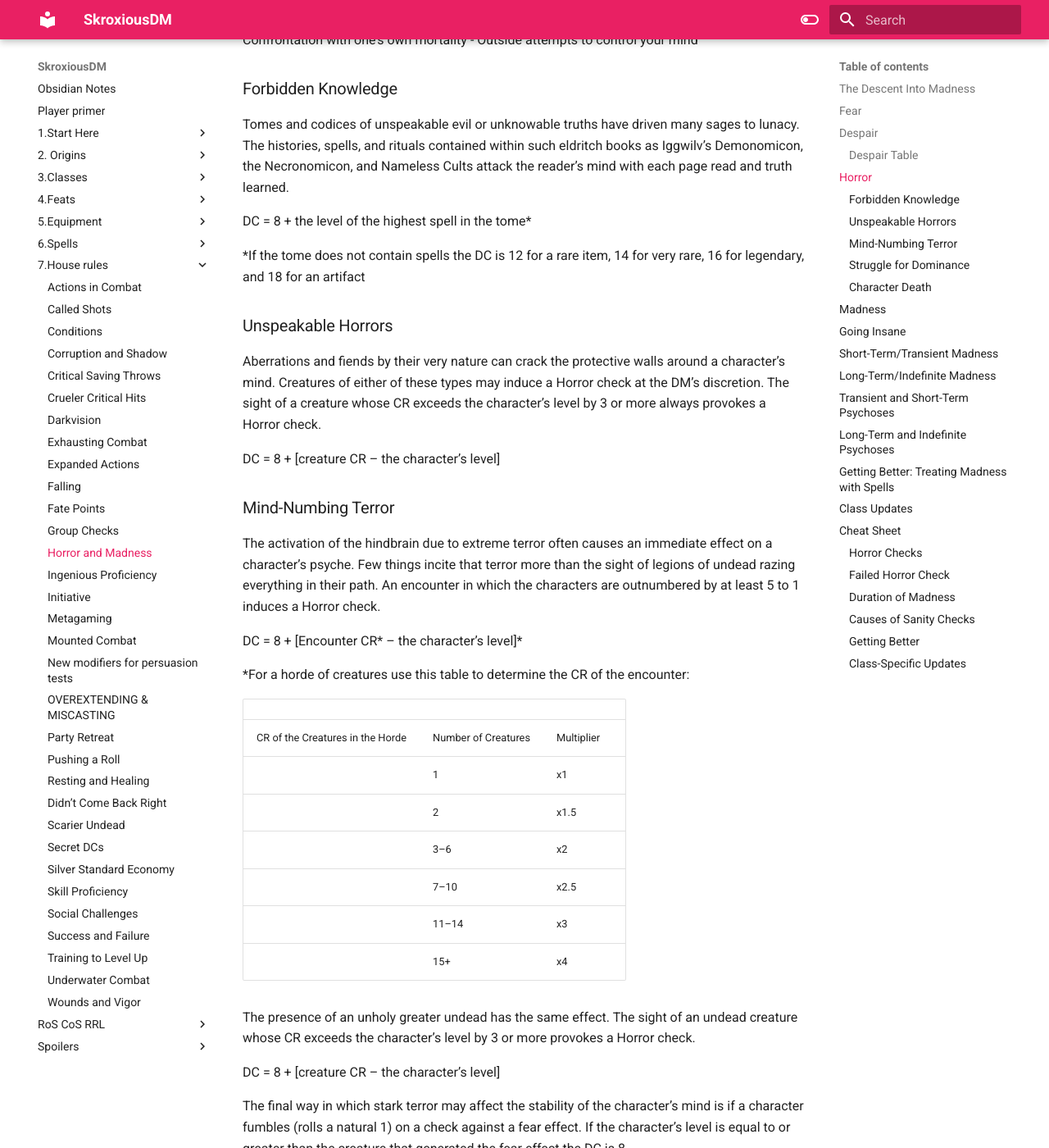
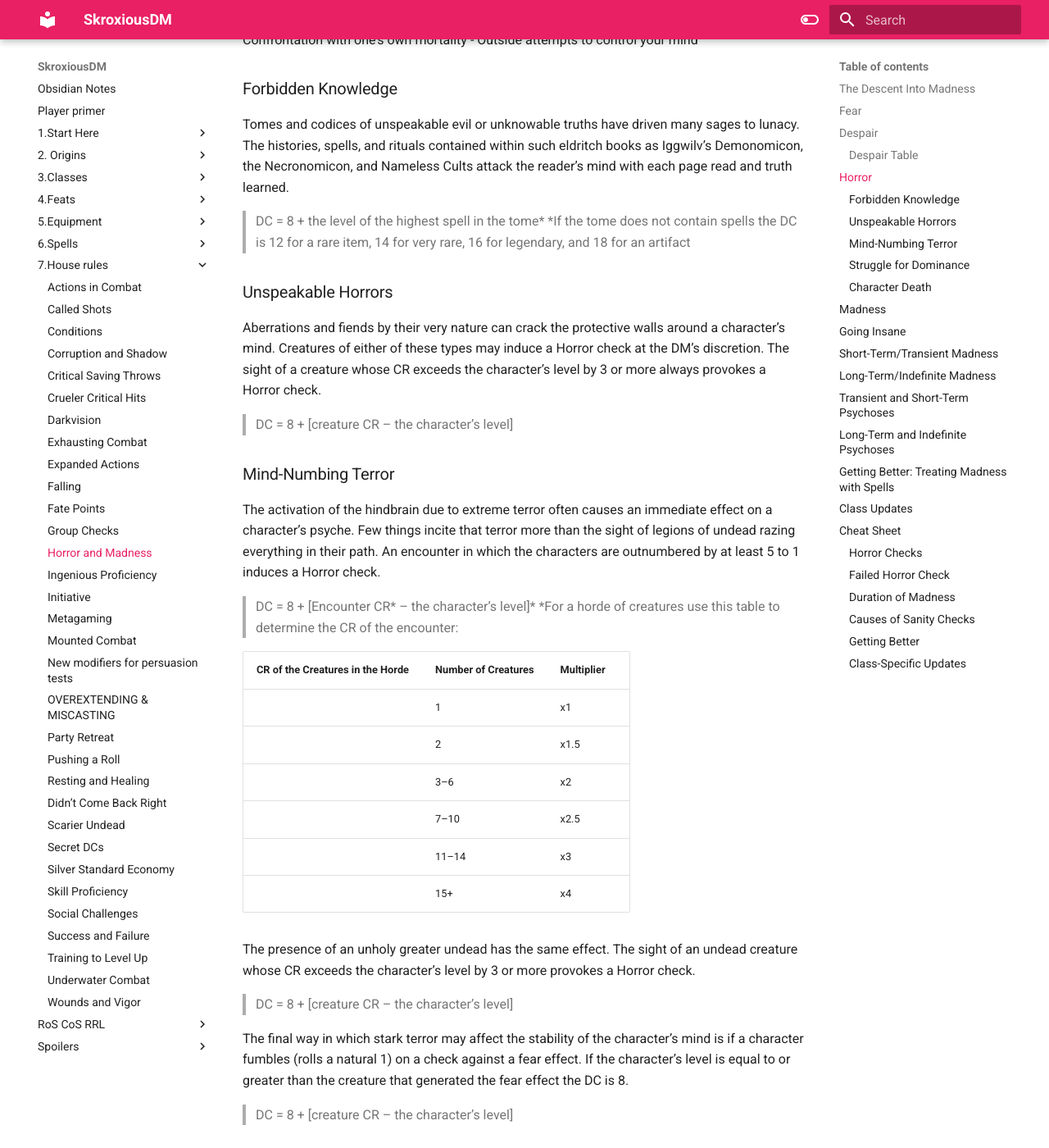
Before and after one commit to SkroxiousDM/SkroxiousDM, an MkDocs documentation site: the page built from docs/7.House_rules/Horror_and_Madness.md, in a window 1280 px wide and 1400 px high, scrolled down 1841 px. Shown: the whole window at 82% size. Built offline with MkDocs 1.6.1 and Material for MkDocs 9.7.7, drawn with Linux system fonts in a browser that asks for light colours; some of the changed text lies outside the part shown.

Commit message:
vault backup: 2023-10-29 21:54:41

```diff
--- a/docs/7.House_rules/Horror_and_Madness.md
+++ b/docs/7.House_rules/Horror_and_Madness.md
@@ -47,30 +47,21 @@ Horror does not imply a threat but rather a certain amount of revulsion, anguish
 - Outside attempts to control your mind
 
 ### Forbidden Knowledge
-
 Tomes and codices of unspeakable evil or unknowable truths have driven many sages to lunacy. The histories, spells, and rituals contained within such eldritch books as Iggwilv’s Demonomicon, the Necronomicon, and Nameless Cults attack the reader’s mind with each page read and truth learned.
-
-DC = 8 + the level of the highest spell in the tome*
-
+>DC = 8 + the level of the highest spell in the tome*
 *If the tome does not contain spells the DC is 12 for a rare item, 14 for very rare, 16 for legendary, and 18 for an artifact
 
 ### Unspeakable Horrors
-
 Aberrations and fiends by their very nature can crack the protective walls around a character’s mind. Creatures of either of these types may induce a Horror check at the DM’s discretion. The sight of a creature whose CR exceeds the character’s level by 3 or more always provokes a Horror check.
-
-DC = 8 + [creature CR – the character’s level]
+>DC = 8 + [creature CR – the character’s level]
 
 ### Mind-Numbing Terror
-
 The activation of the hindbrain due to extreme terror often causes an immediate effect on a character’s psyche. Few things incite that terror more than the sight of legions of undead razing everything in their path. An encounter in which the characters are outnumbered by at least 5 to 1 induces a Horror check.
-
-DC = 8 + [Encounter CR* – the character’s level]*
-
+>DC = 8 + [Encounter CR* – the character’s level]*
 *For a horde of creatures use this table to determine the CR of the encounter:
 
-|   |   |   |
+|CR of the Creatures in the Horde|Number of Creatures|Multiplier|
 |---|---|---|
-|CR of the Creatures in the Horde|Number of Creatures|Multiplier|
 ||1|x1|
 ||2|x1.5|
 ||3–6|x2|
@@ -79,25 +70,19 @@ DC = 8 + [Encounter CR* – the character’s level]*
 ||15+|x4|
 
 The presence of an unholy greater undead has the same effect. The sight of an undead creature whose CR exceeds the character’s level by 3 or more provokes a Horror check.
-
-DC = 8 + [creature CR – the character’s level]
+>DC = 8 + [creature CR – the character’s level]
 
 The final way in which stark terror may affect the stability of the character’s mind is if a character fumbles (rolls a natural 1) on a check against a fear effect. If the character’s level is equal to or greater than the creature that generated the fear effect the DC is 8.
-
-DC = 8 + [creature CR – the character’s level]
+>DC = 8 + [creature CR – the character’s level]
 
 ### Struggle for Dominance
-
 The struggle for dominance between a sentient item and its owner may damage the wielder’s mind. If the wielder loses a Conflict between herself and her item, and the item possesses her, she should make a Horror check as the item overwhelms her mental defenses and forces her to act as it wishes.
-
-DC = 12 + the item’s Charisma modifier
+>DC = 12 + the item’s Charisma modifier
 
 ### Character Death
-
 Any character that fails their death save and is subsequently brought back to life through whatever means are available to her allies automatically fumbles a Horror check as their soul is tormented in the mists.
 
 ## Madness
-
 Unless otherwise noted any madness developed by a character is transient. If a character must roll on the Madness table while afflicted with a transient madness the subsequent insanity will be short-term. If a character is suffering from a short-term insanity and must roll on the Madness table the newly developed psychosis is long-term.
 
 - Transient insanity will continue to affect the character until she has completed the encounter that caused the Sanity check. To quell the transient insanity the character need only find a quiet place and spend a few minutes reassuring herself. (Breather)
@@ -131,10 +116,9 @@ During a high-stress situation, the PC may attempt to control themselves for the
 
 ## Transient and Short-Term Psychoses
 
-|   |   |   |
+|d100|Disorder|Effects|
 |---|---|---|
-|d100|Disorder|Effects|
-|01-05|Arithmomania -<br><br>The character fixates on a mundane object within the room and begins to count all instances of it. She cannot do anything until finished counting the objects.|The DM chooses an object(s) in the room and the character must use her action to count the objects.<br><br>The character can only take reactions while counting.<br><br>Counting takes 1d4 rounds.|
+|01-05|Arithmomania - The character fixates on a mundane object within the room and begins to count all instances of it. She cannot do anything until finished counting the objects.|The DM chooses an object(s) in the room and the character must use her action to count the objects.<br><br>The character can only take reactions while counting.<br><br>Counting takes 1d4 rounds.|
 |06-10|Babbling - The character babbles unintelligibly. Vocalizations are in her native language and can be heard by any nearby creatures.|The character cannot  communicate or cast any spells with vocal components for 1d4 rounds. Perception checks against the character have a +2 modifier.|
 |11-15|Feeling of Dread - The hairs on the character’s arms prickle, her heart races, and she break out into a sweat as a feeling of dread suffuses her.|The character has a +2 bonus on initiative.|
 |16-20|Terrified - The character is terrified of the object of her Sanity check.|The character must use her full movement to retreat from the object of her terror. She can still take actions after her movement. The effect lasts one round.|
```
